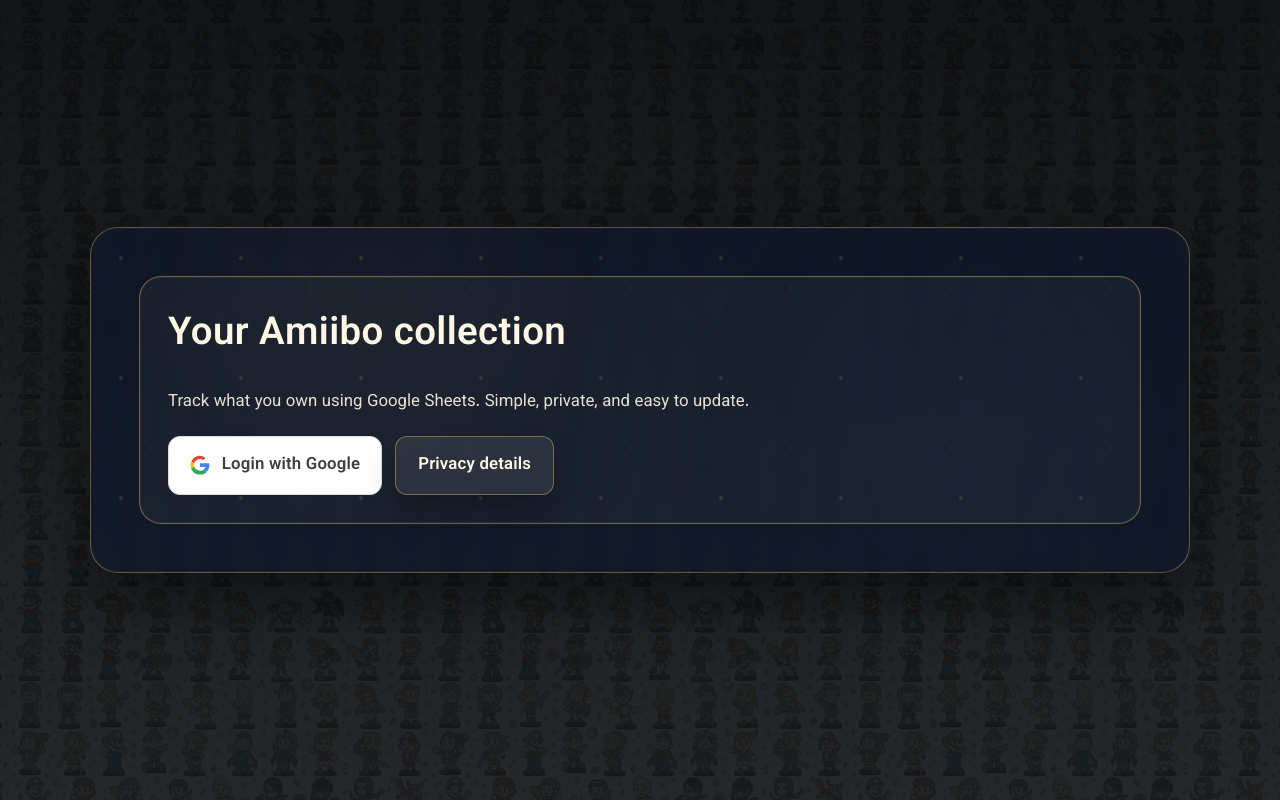
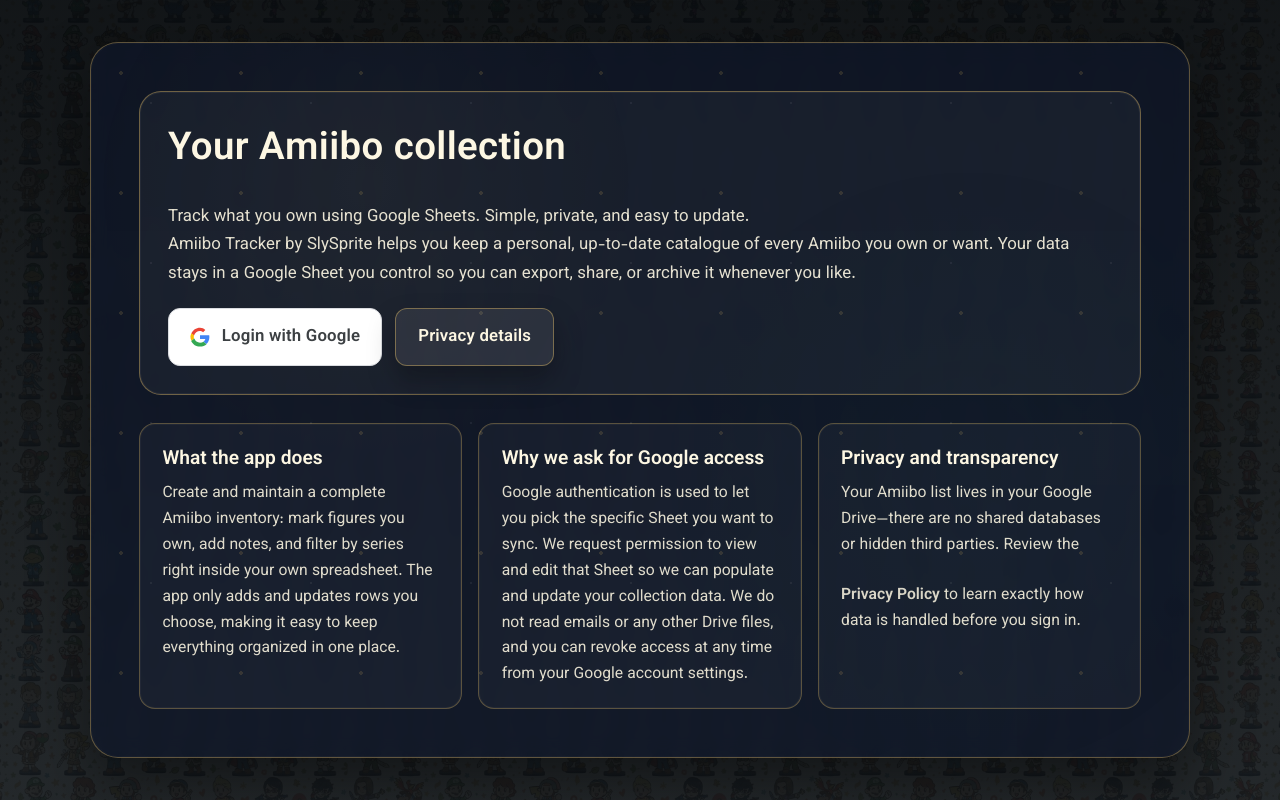
Before and after one commit to Wintersina/amiibo-tracker, a Django app: template tracker/templates/tracker/index.html in a window 1280 px wide. Run offline with Django 5.2, Linux system fonts and the light colour scheme; the template is opened without the code that fills it, so the values that code supplies are empty.

Commit message:
Enhance homepage app and data use details

```diff
--- a/tracker/templates/tracker/index.html
+++ b/tracker/templates/tracker/index.html
@@ -97,6 +97,13 @@
             font-size: 1.05rem;
         }
 
+        .subtext {
+            margin-top: 0.75rem;
+            color: rgba(253, 247, 227, 0.82);
+            font-size: 0.95rem;
+            line-height: 1.6;
+        }
+
         .actions {
             display: flex;
             flex-wrap: wrap;
@@ -170,6 +177,35 @@
             color: #fff;
         }
 
+        .details {
+            position: relative;
+            z-index: 1;
+            margin-top: 1.75rem;
+            display: grid;
+            grid-template-columns: repeat(auto-fit, minmax(260px, 1fr));
+            gap: 1rem;
+        }
+
+        .detail-card {
+            background: rgba(255, 255, 255, 0.03);
+            border: 1px solid rgba(243, 201, 105, 0.3);
+            border-radius: 16px;
+            padding: 1.25rem 1.4rem;
+            box-shadow: inset 0 0 0 1px rgba(255, 255, 255, 0.04);
+        }
+
+        .detail-card h2 {
+            margin: 0 0 0.45rem 0;
+            font-size: 1.2rem;
+        }
+
+        .detail-card p {
+            margin: 0;
+            line-height: 1.65;
+            color: rgba(253, 247, 227, 0.88);
+            font-size: 0.98rem;
+        }
+
         @media (max-width: 720px) {
             .canvas {
                 padding: 2rem;
@@ -192,6 +228,10 @@
                     Track what you own using Google Sheets.
                     Simple, private, and easy to update.
                 </p>
+                <p class="subtext">
+                    Amiibo Tracker by SlySprite helps you keep a personal, up-to-date catalogue of every Amiibo you own or want.
+                    Your data stays in a Google Sheet you control so you can export, share, or archive it whenever you like.
+                </p>
 
                 <div class="actions">
                     <a href="{% url 'oauth_login' %}" class="action-btn google-btn">
@@ -202,6 +242,28 @@
                 </div>
             </div>
         </div>
+        <div class="details">
+            <div class="detail-card">
+                <h2>What the app does</h2>
+                <p>
+                    Create and maintain a complete Amiibo inventory: mark figures you own, add notes, and filter by series right inside your own spreadsheet.
+                    The app only adds and updates rows you choose, making it easy to keep everything organized in one place.
+                </p>
+            </div>
+            <div class="detail-card">
+                <h2>Why we ask for Google access</h2>
+                <p>
+                    Google authentication is used to let you pick the specific Sheet you want to sync. We request permission to view and edit that Sheet so we can populate and update your collection data.
+                    We do not read emails or any other Drive files, and you can revoke access at any time from your Google account settings.
+                </p>
+            </div>
+            <div class="detail-card">
+                <h2>Privacy and transparency</h2>
+                <p>
+                    Your Amiibo list lives in your Google Drive—there are no shared databases or hidden third parties. Review the <a class="footer-link" href="{% url 'privacy' %}">Privacy Policy</a> to learn exactly how data is handled before you sign in.
+                </p>
+            </div>
+        </div>
     </div>
 </body>
 </html>
```
